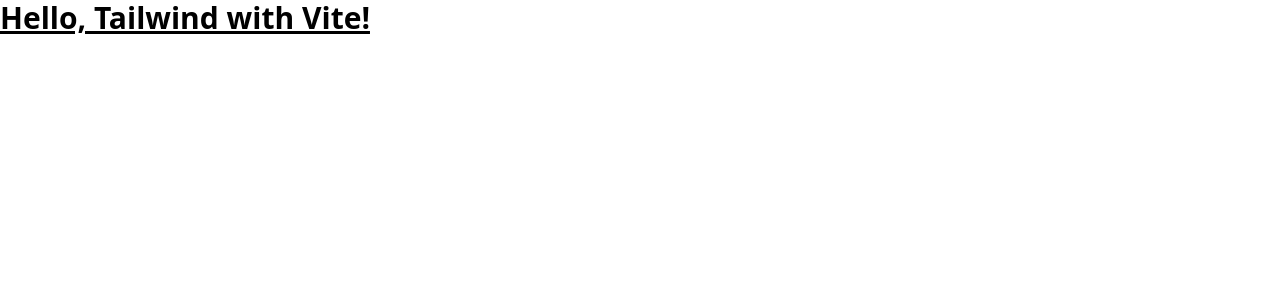
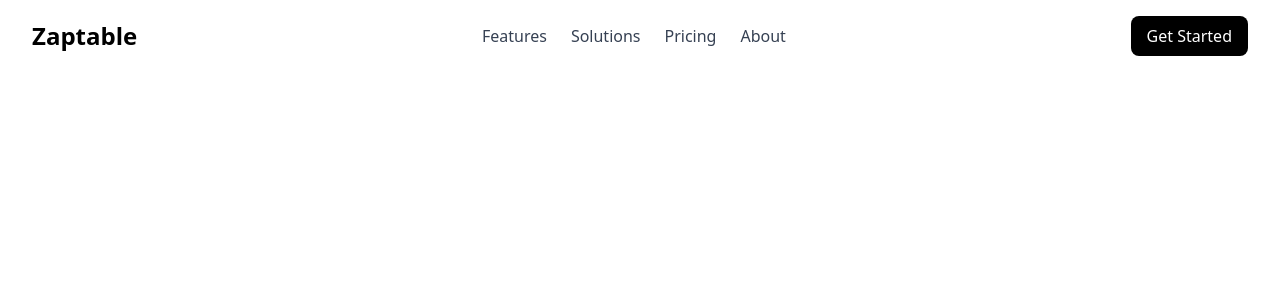
Before and after one commit to ZapTable/Zaptable-web, a React (Vite) app: page / in a window 1280 px wide. Shown: the top 300 px of the page. Built offline with nearby package versions, Linux system fonts and the light colour scheme.

Commit message:
simple header

```diff
--- a/src/App.tsx
+++ b/src/App.tsx
@@ -1,10 +1,14 @@
+import { Header } from "./Header";
 
 function App() {
 
   return (
-    <h1 className="text-3xl font-bold underline">
-      Hello, Tailwind with Vite!
-    </h1>
+    <div>
+      <Header />
+      <main>
+        {/*content */}
+      </main>
+    </div>
 
   )
 }
--- /dev/null
+++ b/src/Header.tsx
@@ -0,0 +1,24 @@
+export const Header = () => {
+    return <nav className="flex justify-between items-center px-8 py-4 bg-white">
+        <div className="text-2xl font-bold">
+            Zaptable
+        </div>
+
+        <ul className="hidden md:flex gap-6 text-gray-700">
+            <li><a href="features">Features</a></li>
+            <li><a href="solutions">Solutions</a></li>
+            <li><a href="pricing">Pricing</a></li>
+            <li><a href="about">About</a></li>
+        </ul>
+
+        <button className="hidden md:block bg-black text-white px-4 py-2 rounded-lg hover:bg-green-700 transition">
+            Get Started
+        </button>
+
+        <div className="md:hidden text-3xl cursor-pointer">
+            ☰
+        </div>
+    </nav>
+}
+
+export default Header;
```
